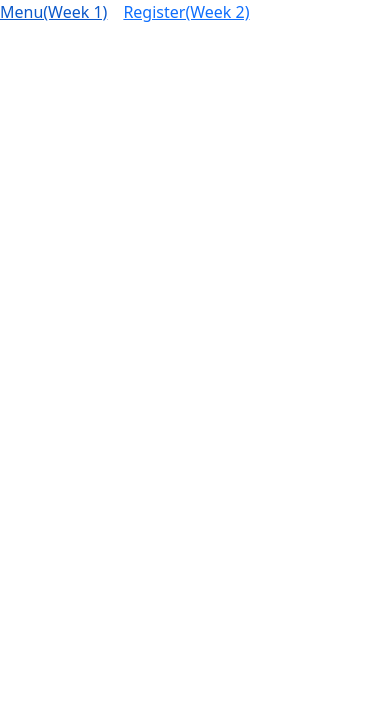
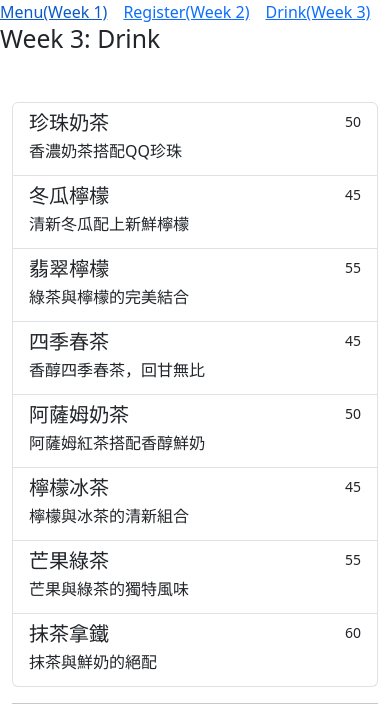
Before and after one commit to David07994415/VueMenu, a Vue app: page /Drink in a window 390 px wide. Shown: the top 726 px of the page. Built offline with nearby package versions, Linux system fonts and the light colour scheme.

Commit message:
Feat:Add DrinkView

```diff
--- a/src/App.vue
+++ b/src/App.vue
@@ -9,7 +9,8 @@ console.log('base', base)
     <div class="wrapper">
       <nav class="d-flex justify-content-start align-items-center gap-3">
         <RouterLink :to="`${base}`">Menu(Week 1)</RouterLink>
-        <RouterLink :to="`${base}register`">Register(Week 2)</RouterLink>
+        <RouterLink :to="`${base}register/`">Register(Week 2)</RouterLink>
+        <RouterLink :to="`${base}drink/`">Drink(Week 3)</RouterLink>
       </nav>
     </div>
   </header>
--- /dev/null
+++ b/src/components/CartItem.vue
@@ -0,0 +1,38 @@
+<script setup>
+import { ref,computed } from 'vue'
+
+const props = defineProps({
+  cart: {
+    type: Object,
+    required: true
+  }
+});
+
+const emits = defineEmits(['removeCart','updateCart']);
+</script>
+
+<template>
+    <tr>
+        <td>
+            <button type="button" class="btn btn-sm" @click.prevent="emits('removeCart', props.cart)">x</button>
+        </td>
+        <td>{{props.cart.name}}</td>
+        <td><small>{{props.cart.description}}</small></td>
+        <td>
+        <select class="form-select" v-model="props.cart.quantity" @change.prevent="emits('updateCart', props.cart)">
+            <option value="1">1</option>
+            <option value="2">2</option>
+            <option value="3">3</option>
+            <option value="4">4</option>
+            <option value="5">5</option>
+            <option value="6">6</option>
+            <option value="7">7</option>
+            <option value="8">8</option>
+            <option value="9">9</option>
+            <option value="10">10</option>
+        </select>
+        </td>
+        <td>{{props.cart.price}}</td>
+        <td>{{props.cart.prices}}</td>
+    </tr>
+</template>
--- /dev/null
+++ b/src/components/DrinkItem.vue
@@ -0,0 +1,28 @@
+<script setup>
+import { ref,computed } from 'vue'
+
+const props = defineProps({
+  drink: {
+    type: Object,
+    required: true
+  }
+})
+
+const emits = defineEmits(['addToCart'])
+// 如何將 emit 傳入到父組件
+// 這裡的 addToCart 是父組件 DrinkView.vue 中定義的事件名稱
+
+</script>
+
+<template>
+    <a href="#"
+        class="list-group-item list-group-item-action"
+        @click.prevent="emits('addToCart', props.drink)"
+    >
+        <div class="d-flex w-100 justify-content-between">
+        <h5 class="mb-1">{{props.drink.name}}</h5>
+        <small>{{props.drink.price}}</small>
+        </div>
+        <p class="mb-1">{{props.drink.description}}</p>
+    </a>
+</template>
--- a/src/router/index.js
+++ b/src/router/index.js
@@ -1,6 +1,7 @@
 import { createRouter, createWebHistory } from 'vue-router'
 import HomeView from '../views/HomeView.vue'
 import RegisterView from '../views/RegisterView.vue'
+import DrinkView from '../views/DrinkView.vue'
 
 const rawRoutes = [
   {
@@ -12,6 +13,11 @@ const rawRoutes = [
     path: '/Register',
     //name: 'Home',
     component: RegisterView
+  },
+  {
+    path: '/Drink',
+    //name: 'Home',
+    component: DrinkView
   },
   // 可以在這裡加入更多 routes
 ]
--- /dev/null
+++ b/src/views/DrinkView.vue
@@ -0,0 +1,228 @@
+<script setup>
+import { ref,computed } from 'vue'
+import DrinkItem from '../components/DrinkItem.vue'
+import CartItem from '../components/CartItem.vue'
+
+const data = [
+  {
+    id: 1,
+    name: '珍珠奶茶',
+    description: '香濃奶茶搭配QQ珍珠',
+    price: 50,
+  },
+  {
+    id: 2,
+    name: '冬瓜檸檬',
+    description: '清新冬瓜配上新鮮檸檬',
+    price: 45,
+  },
+  {
+    id: 3,
+    name: '翡翠檸檬',
+    description: '綠茶與檸檬的完美結合',
+    price: 55,
+  },
+  {
+    id: 4,
+    name: '四季春茶',
+    description: '香醇四季春茶，回甘無比',
+    price: 45,
+  },
+  {
+    id: 5,
+    name: '阿薩姆奶茶',
+    description: '阿薩姆紅茶搭配香醇鮮奶',
+    price: 50,
+  },
+  {
+    id: 6,
+    name: '檸檬冰茶',
+    description: '檸檬與冰茶的清新組合',
+    price: 45,
+  },
+  {
+    id: 7,
+    name: '芒果綠茶',
+    description: '芒果與綠茶的獨特風味',
+    price: 55,
+  },
+  {
+    id: 8,
+    name: '抹茶拿鐵',
+    description: '抹茶與鮮奶的絕配',
+    price: 60,
+  },
+];
+
+const drinks = ref(data);
+const carts = ref([]);
+const cartDescription = ref('');
+const orderDescription = ref('');
+const orders = ref([]);
+
+const totalCart = computed(() => {
+  let sum = 0;
+  carts.value.forEach((item) => {
+    sum += item.price * item.quantity;
+  })
+  return sum;
+});
+
+const totalOrder = computed(() => {
+  let sum = 0;
+  orders.value.forEach((item) => {
+    sum += item.prices;
+  })
+  return sum;
+});
+
+const addToCart = (drink) => {
+    let existInCarts = carts.value.find((item) => item.id === drink.id);
+    if(existInCarts){
+        alert("已經加入購物車，請勿重複加入");
+        return
+    }
+    carts.value.push({
+        ...drink,
+        quantity: 1,
+        prices: drink.price * 1
+    });
+};
+
+const updateCart = (cart) => {
+    let existInCarts = carts.value.find((item) => item.id === cart.id);
+    if (!existInCarts) {
+      console.error('找不到該品項');
+      return;
+    }
+    const newQuantity = parseInt(cart.quantity)
+    existInCarts.quantity = isNaN(newQuantity) ? 1 : newQuantity;
+    existInCarts.prices = existInCarts.price * (isNaN(newQuantity) ? 1 : newQuantity);
+
+    // carts.value = carts.value.map((item) => {
+    // if (item.id === cart.id) {
+    //   const quantity = parseInt(cart.quantity);
+    //   let newCart = {
+    //     ...item,
+    //     quantity: isNaN(quantity) ? 1 : quantity,
+    //     prices: item.price * (isNaN(quantity) ? 1 : quantity),
+    //   };
+    //   return newCart;
+    // }
+    // return item;
+    //});
+};
+
+const removeCart = (cart) => {
+  const index = carts.value.findIndex((item) => item.id === cart.id);
+  if (index !== -1) {
+    carts.value.splice(index, 1);
+  }else {
+    console.error('找不到該品項');
+  }
+};
+
+const createOrder = () => {
+  orders.value = [];
+  orderDescription.value = '';
+  carts.value.forEach((item) => {
+    orders.value.push({
+      id: item.id,
+      name: item.name,
+      quantity: item.quantity,
+      prices: item.prices,
+    });
+  });
+  orderDescription.value = cartDescription.value;
+};
+
+
+</script>
+
+<template>
+  <h2>Week 3: Drink</h2>
+  <div class="container mt-5">
+    <div class="row">
+      <div class="col-md-4">
+        <div class="list-group">
+          <DrinkItem
+            v-for="drink in drinks"
+            :key="drink.id"
+            :drink="drink"
+            @addToCart="addToCart"/>
+        </div>
+      </div>
+      <div class="col-md-8" v-if="carts.length > 0">
+        <table class="table">
+          <thead>
+            <tr>
+              <th scope="col" width="50">操作</th>
+              <th scope="col">品項</th>
+              <th scope="col">描述</th>
+              <th scope="col" width="90">數量</th>
+              <th scope="col">單價</th>
+              <th scope="col">小計</th>
+            </tr>
+          </thead>
+          <tbody>
+            <CartItem
+              v-for="cart in carts"
+              :key="cart.id"
+              :cart="cart"
+              @updateCart="updateCart"
+              @removeCart="removeCart"/>
+          </tbody>
+        </table>
+        <div class="text-end mb-3">
+          <h5>總計: <span>${{totalCart}}</span></h5>
+        </div>
+        <textarea
+          class="form-control mb-3"
+          rows="3"
+          placeholder="備註"
+          v-model.trim="cartDescription"
+        ></textarea>
+        <div class="text-end">
+          <button class="btn btn-primary" @click.prevent="createOrder">送出</button>
+        </div>
+      </div>
+    </div>
+    <hr />
+    <div class="row justify-content-center" v-if="orders.length > 0">
+      <div class="col-8">
+        <div class="card">
+          <div class="card-body">
+            <div class="card-title">
+              <h5>訂單</h5>
+              <table class="table">
+                <thead>
+                  <tr>
+                    <th scope="col">品項</th>
+                    <th scope="col">數量</th>
+                    <th scope="col">小計</th>
+                  </tr>
+                </thead>
+                <tbody>
+                  <tr v-for="order in orders" :key="order.id">
+                    <td>{{order.name}}</td>
+                    <td>{{order.quantity}}</td>
+                    <td>{{order.prices}}</td>
+                  </tr>
+                </tbody>
+              </table>
+              <div class="text-end">備註: <span>{{orderDescription}}</span></div>
+              <div class="text-end">
+                <h5>總計: <span>${{totalOrder}}</span></h5>
+              </div>
+            </div>
+          </div>
+        </div>
+      </div>
+    </div>
+  </div>
+</template>
+
+
+<style scoped>
+
+</style>
```
